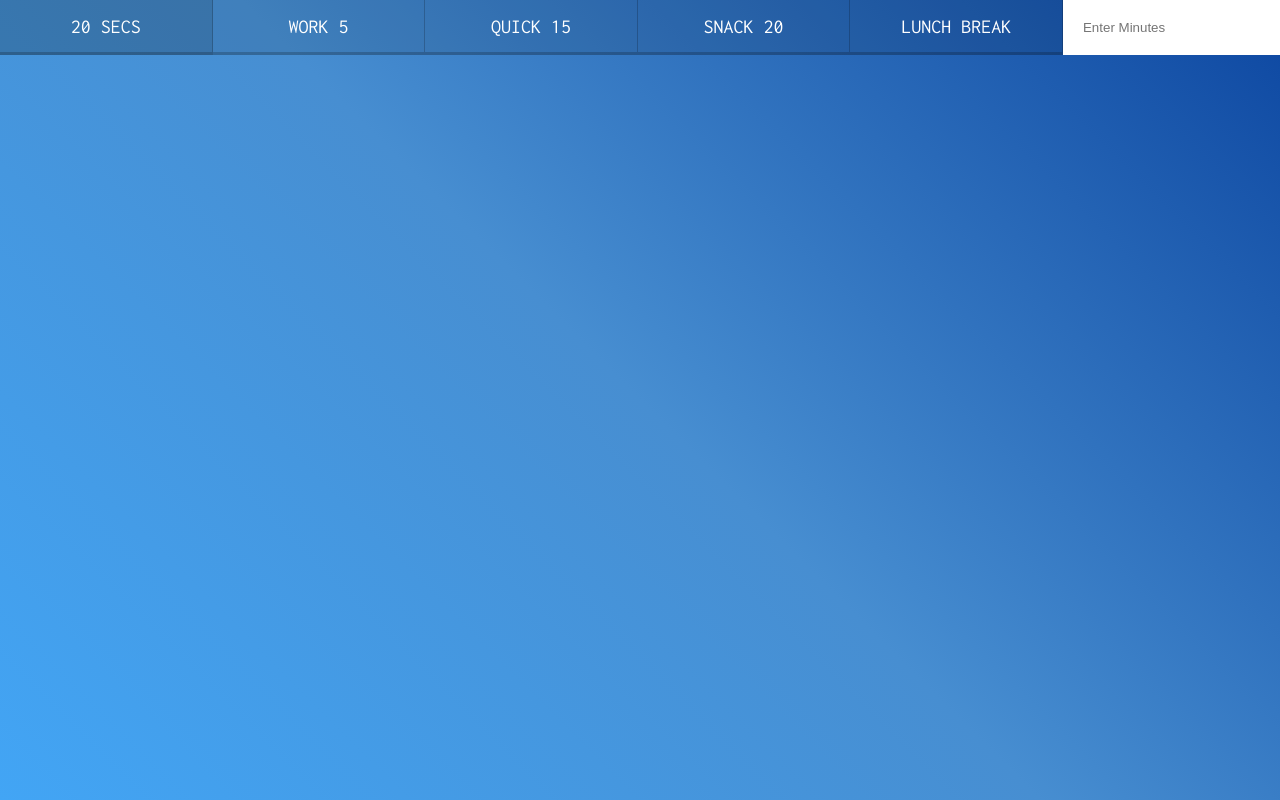
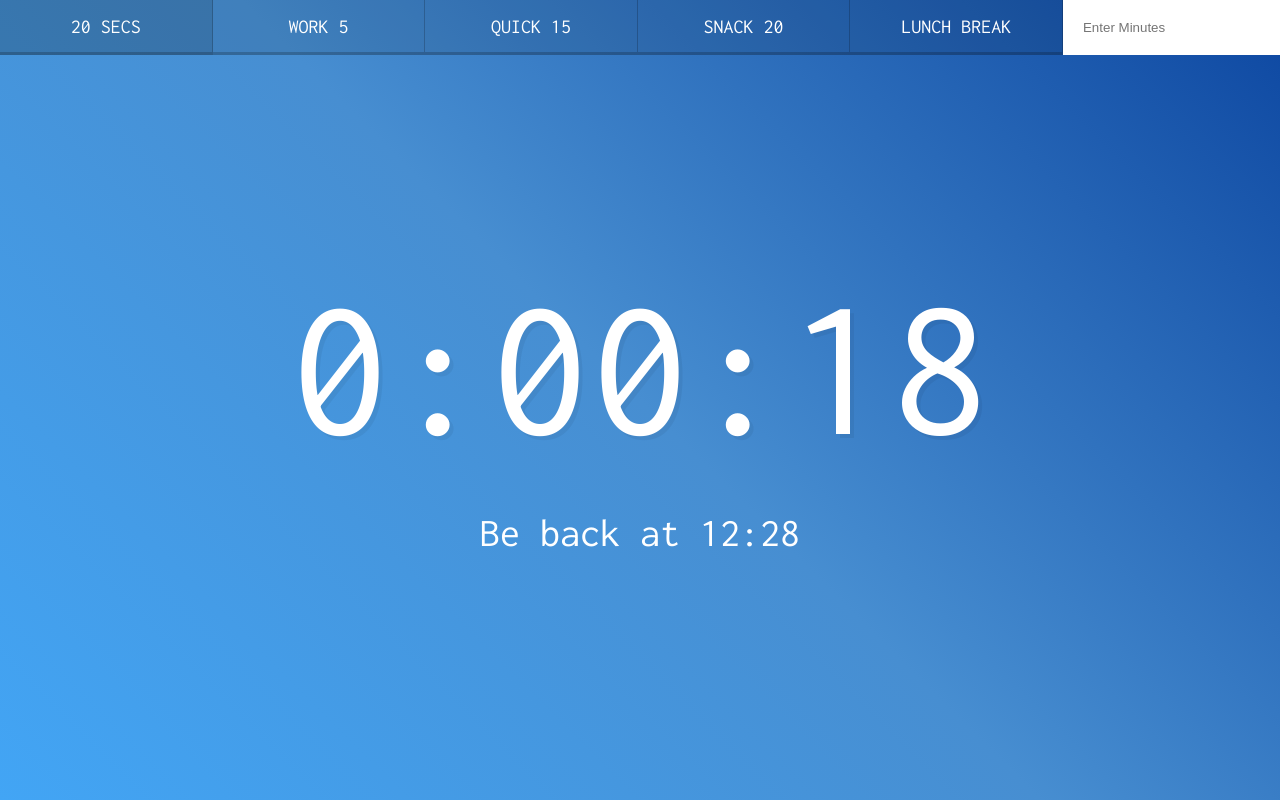
Before and after one commit to KatePronina/JavaScript30, a plain HTML site: page 29 - Countdown Timer/index.html in a window 1280 px wide. Both pictures are taken after a click on the button "20 SECS". Drawn offline with Linux system fonts and the light colour scheme.

Commit message:
Day 29 done

```diff
--- a/29 - Countdown Timer/index.html
+++ b/29 - Countdown Timer/index.html
@@ -15,7 +15,7 @@
       <button data-time="1200" class="timer__button">Snack 20</button>
       <button data-time="3600" class="timer__button">Lunch Break</button>
       <form name="customForm" id="custom">
-        <input type="text" name="minutes" placeholder="Enter Minutes">
+        <input type="text" name="minutes" placeholder="Enter Minutes" id="input">
       </form>
     </div>
     <div class="display">
--- a/29 - Countdown Timer/scripts-START.js
+++ b/29 - Countdown Timer/scripts-START.js
@@ -0,0 +1,54 @@
+let showLeft;
+const timeContainer = document.querySelector('.display__time-left');
+const backAt = document.querySelector('.display__end-time');
+const formTime = document.querySelector('#custom');
+const formInput = document.querySelector('#input');
+const buttons = document.querySelectorAll('.timer__button');
+
+function timer (seconds) {
+	clearInterval(showLeft);
+	const now = Date.now();
+	const then = now + seconds * 1000;
+	showTime((then - now) / 1000);
+
+	const back = new Date(then);
+	const backHours = back.getHours();
+	let backMins = back.getMinutes();
+	if (backMins < 10) {
+		backMins = '0' + backMins;
+	}
+	backAt.textContent = `Be back at ${backHours}:${backMins}`;
+
+	showLeft = setInterval(() => {
+		const left = Math.round((then - Date.now()) / 1000);
+		showTime(left);
+		if (left <= 0) {
+			clearInterval(showLeft);
+			return;
+		}
+	}, 1000)
+}
+
+function showTime (secs) {
+	const hours = Math.floor(secs / 3600);
+	let mins = Math.floor((secs % 3600) / 60);
+	let seconds = (secs % 3600) % 60;
+	if (seconds < 10) {
+		seconds = '0' + seconds;
+	}
+	if (mins < 10) {
+		mins = '0' + mins;
+	}
+	const timeLeft = `${hours}:${mins}:${seconds}`;
+	timeContainer.textContent = timeLeft;
+	document.title = timeLeft;
+}
+
+formTime.addEventListener('submit', (e) => {
+	e.preventDefault();
+	timer(formInput.value * 60);
+})
+
+buttons.forEach(button => button.addEventListener('click', (e) => {
+	timer(parseInt(e.target.dataset.time));
+}))
```
